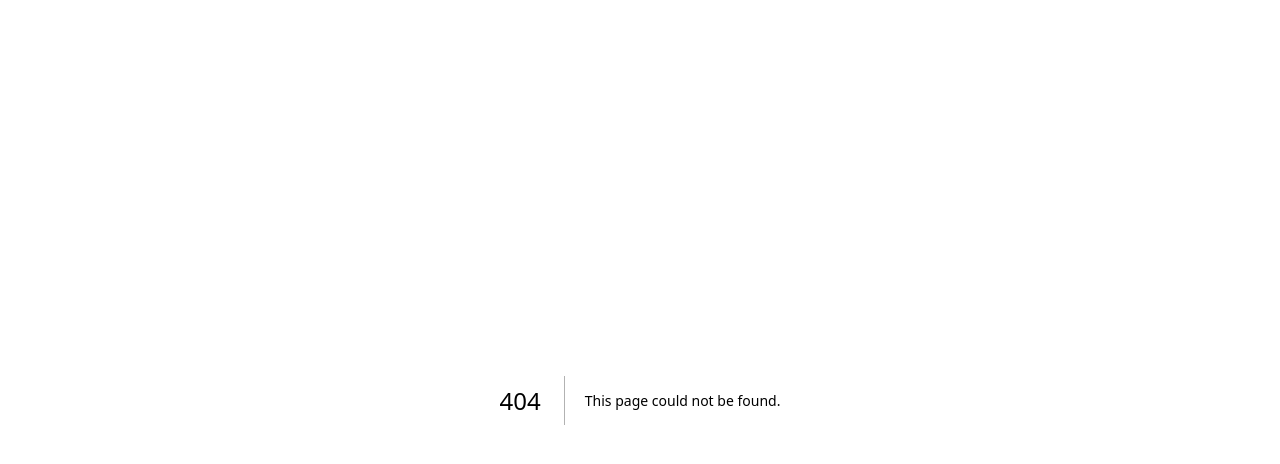
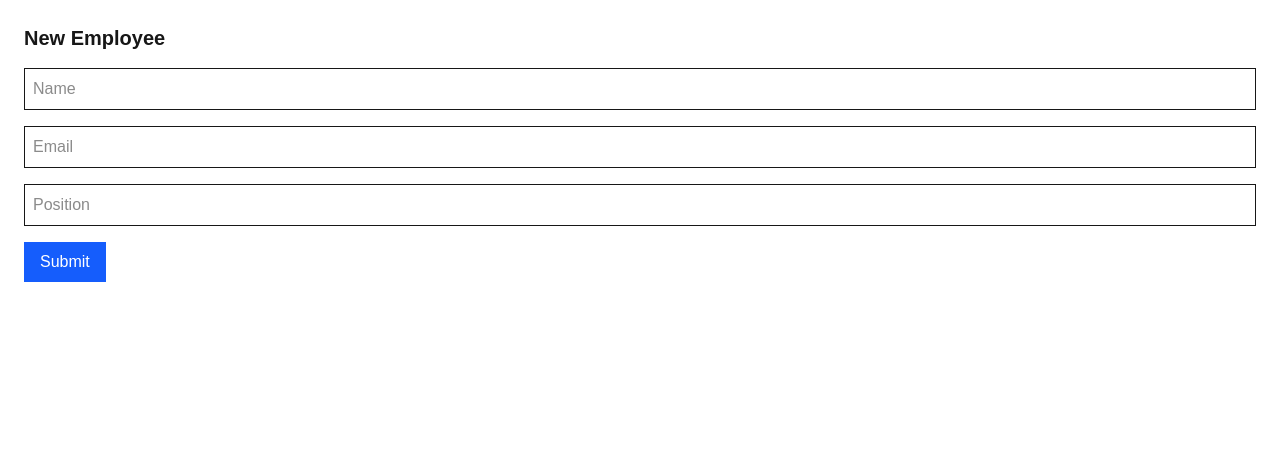
Before and after one commit to Chala751/Employee_Management_system, a Next.js app: page /employees/new in a window 1280 px wide. Before the commit this address had no page. Shown: the top 464 px of the page. Built offline with nearby package versions, Linux system fonts and the light colour scheme.

Commit message:
creating new employe

```diff
--- /dev/null
+++ b/app/employees/new/page.tsx
@@ -0,0 +1,10 @@
+import EmployeeForm from '@/components/EmployeeForm'
+
+export default function NewEmployeePage() {
+  return (
+    <div className="p-6">
+      <h2 className="text-xl font-bold mb-4">New Employee</h2>
+      <EmployeeForm />
+    </div>
+  )
+}
```
